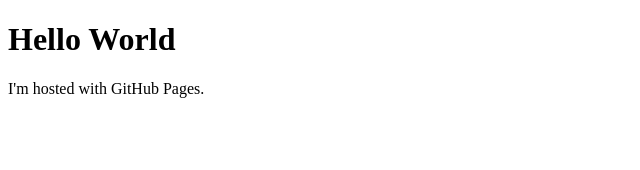
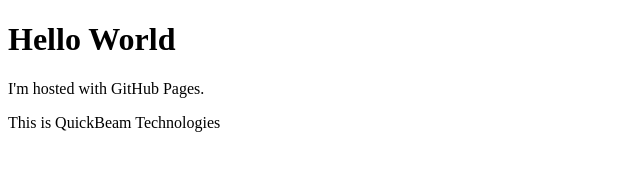
Before and after one commit to quickbeamtech/quickbeam.github.io, a plain HTML site: page index.html in a window 1280 px wide. Shown: the whole page, without its empty margins (0-640 px from the left). Drawn offline with Linux system fonts and the light colour scheme.

Commit message:
Update index.html

```diff
--- a/index.html
+++ b/index.html
@@ -3,5 +3,6 @@
 <body>
 <h1>Hello World</h1>
 <p>I'm hosted with GitHub Pages.</p>
+<p> This is QuickBeam Technologies</p>
 </body>
 </html>
```
